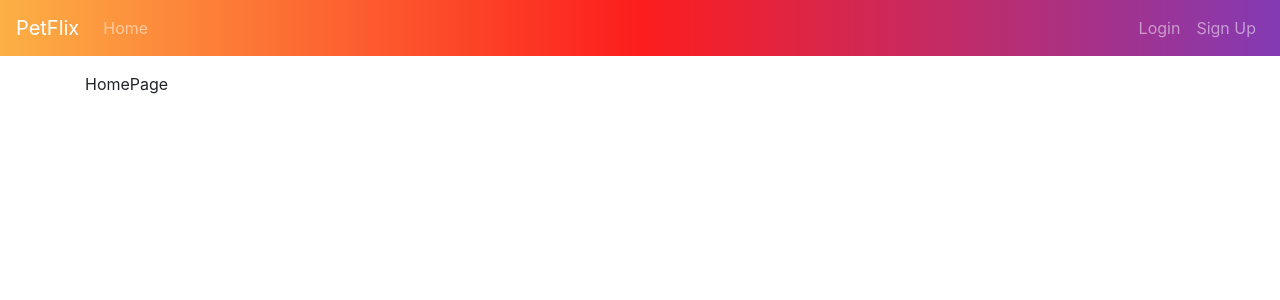
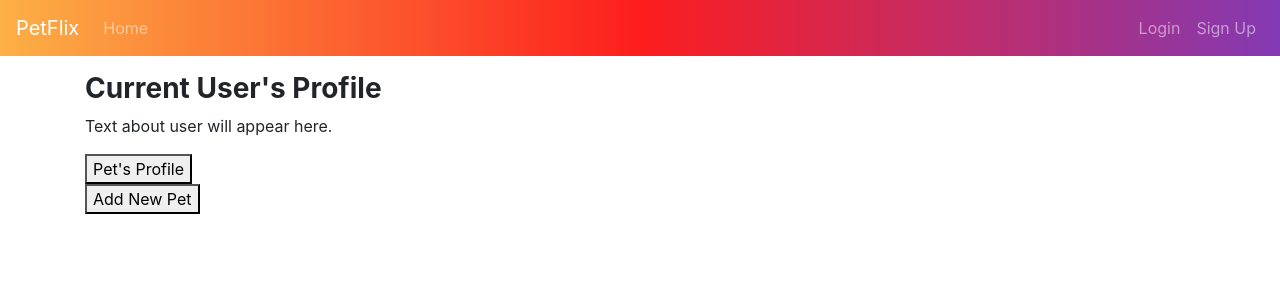
Before and after one commit to SFX818/Team-4-frontend, a React (Create React App) app: page / in a window 1280 px wide. Shown: the top 300 px of the page. Built offline with nearby package versions, Linux system fonts and the light colour scheme.

Commit message:
Base code to User Profile Added

```diff
--- a/src/components/Home.js
+++ b/src/components/Home.js
@@ -1,6 +1,36 @@
+// const Home = () => {
+//   return <div>HomePage</div>;
+
+// };
+
+// export default Home;
+
+
+
+//Currently working out of Homepage to see what I'm doing easier since auth seems to be broken again
+//Following code will be going into PROFILE.js later
+
 const Home = () => {
-  return <div>HomePage</div>;
-
-};
+  return (
+    <div class="userprofile">
+        <div class="aboutuser">
+          {/* User's Image code will go here */}
+            <h3>
+                <strong>Current User's Profile</strong>
+            </h3>
+            <p>
+              Text about user will appear here.
+            </p>
+        </div>
+        <div class="userpets">
+          {/* Pet's Image and button to profile for each pet's profile */}
+          <button>Pet's Profile</button>
+        </div>
+        <div class="newpet">
+          <button>Add New Pet</button>
+        </div>
+    </div>
+  )
+}
 
 export default Home;
```
Also changed, not shown: src/components/Profile.js (+21 -0 lines), 1 other file (tests, documents, lock files or other folders).
